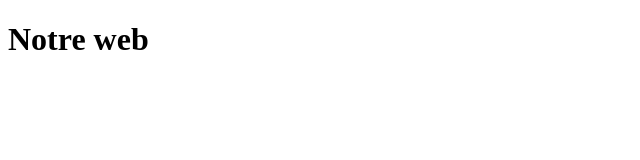
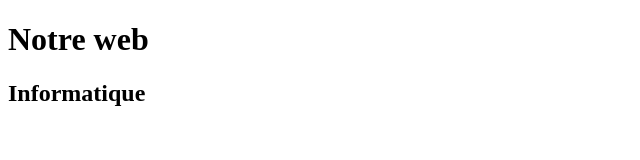
Before and after one commit to smasinda/FirstProject, a plain HTML site: page index.html in a window 1280 px wide. Shown: the whole page, without its empty margins (0-640 px from the left). Drawn offline with Linux system fonts and the light colour scheme.

Commit message:
Ajout de la balise h2

```diff
--- a/index.html
+++ b/index.html
@@ -5,5 +5,6 @@
     </head>
     <body>
         <h1> Notre web</h1>
+        <h2> Informatique</h2>
     </body>
 </html>
```
